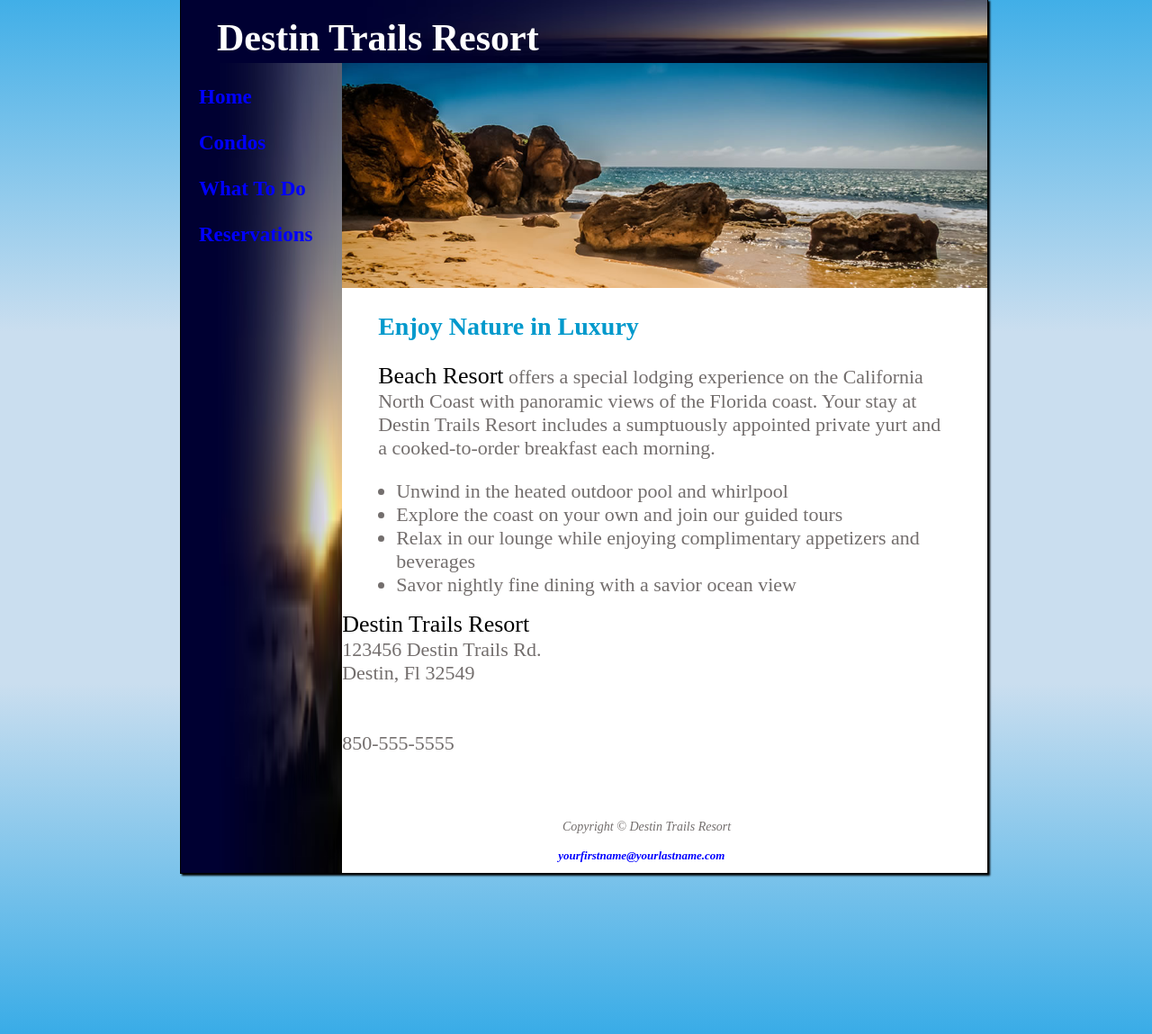
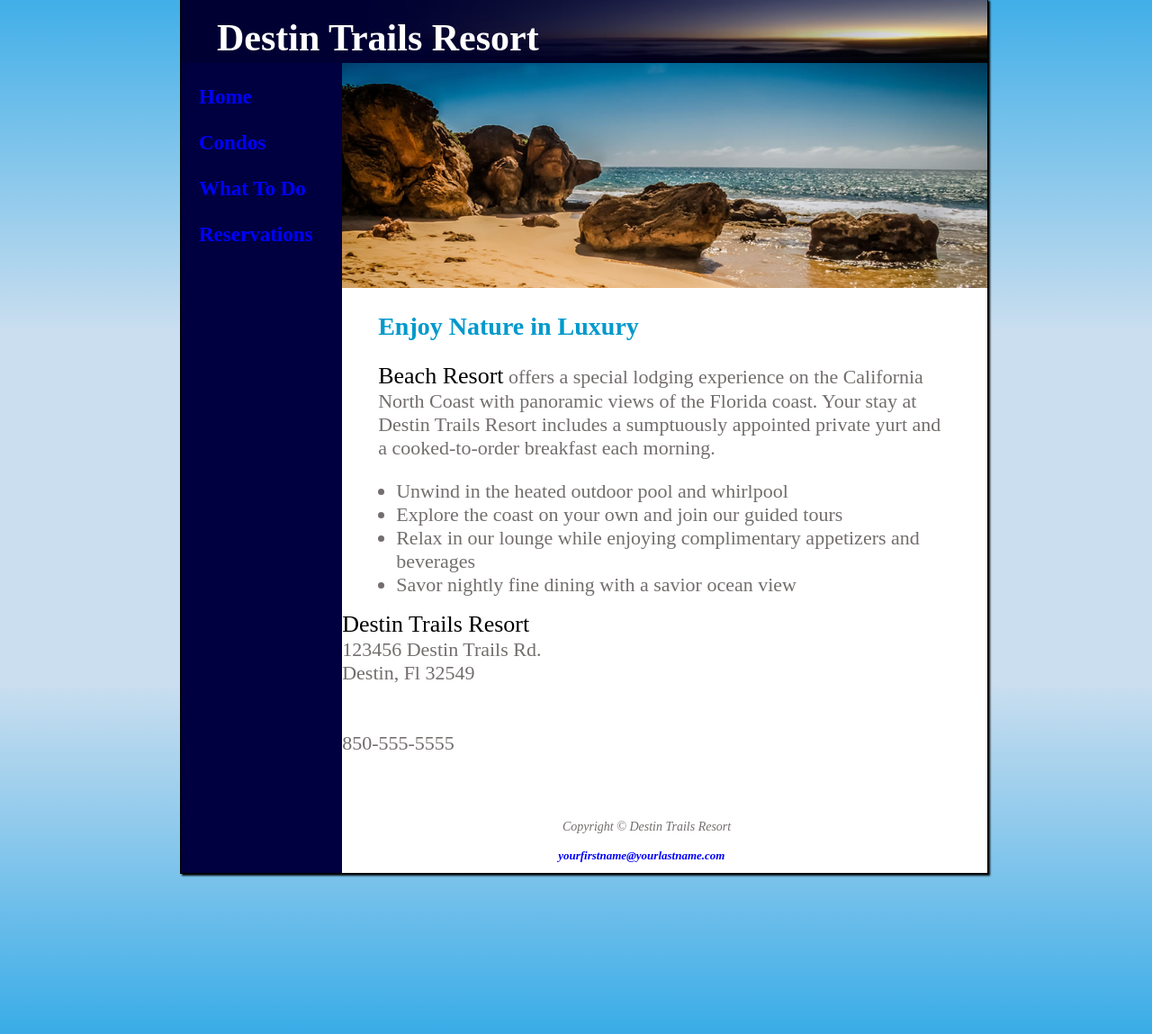
Before and after one commit to BrandonCorn/Assignments, a PHP site: page /index.php in a window 1280 px wide. Shown: the part 21-1170 px from the top of the page at 90% size. Run offline with PHP 8.4, Linux system fonts and the light colour scheme.

Commit message:
Update style.css

```diff
--- a/style.css
+++ b/style.css
@@ -22,9 +22,7 @@ a {
 	height: 700px;
 	box-sizing: border-box;
 	float: left;
-	background-image: url("Pictures/sunset.jpg");
-	background-repeat: no-repeat;
-	background-size: 100% 100%;
+	background-color:#000040;
 }
 
 #column2{
```
